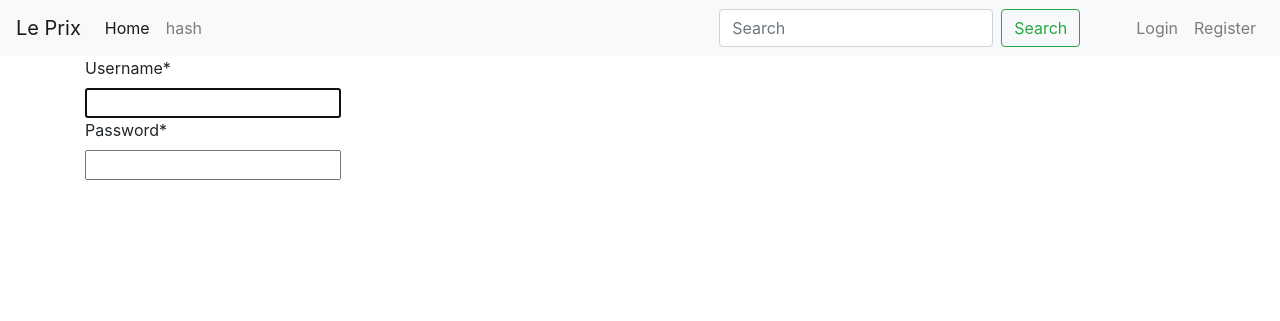
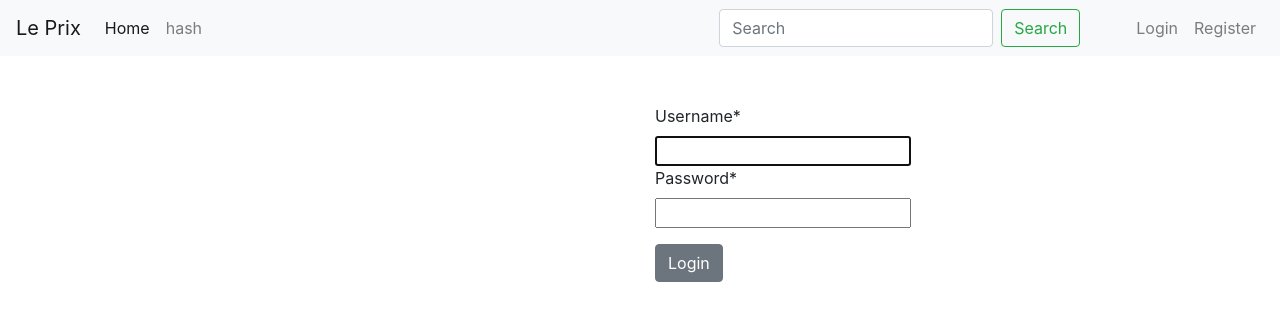
Before and after one commit to ndonyemark/le_prix, a Django app: page /login in a window 1280 px wide. Shown: the top 321 px of the page. Run offline with Django 3.2, Linux system fonts and the light colour scheme; some libraries are stand-ins or nearby versions.

Commit message:
update login.html

```diff
--- a/awardsapp/templates/navbar.html
+++ b/awardsapp/templates/navbar.html
@@ -19,10 +19,10 @@
       </form>
       <ul class="navbar-nav ml-5">
         <li class="nav-item">
-          <a class="nav-link" href="#">Login</a>
+          <a class="nav-link" href="{% url 'login' %}">Login</a>
         </li>
         <li class="nav-item">
-          <a class="nav-link" href="#">Register</a>
+          <a class="nav-link" href="{% url 'register' %}">Register</a>
         </li>
       </ul>
     </div>
--- a/users/templates/registration/login.html
+++ b/users/templates/registration/login.html
@@ -2,12 +2,16 @@
 {% load crispy_forms_tags %}
 
 {% block content %}
-    <div class="container">
+    <div class="container mt-5">
         <div class="row">
+            <div class="col">
+
+            </div>
             <div class="col">
                 <form action="" method="POST">
                     {% csrf_token %}
                     {{form| crispy}}
+                    <button type="submit" class="btn btn-secondary mt-3">Login</button>
                 </form>
             </div>
         </div>
```
